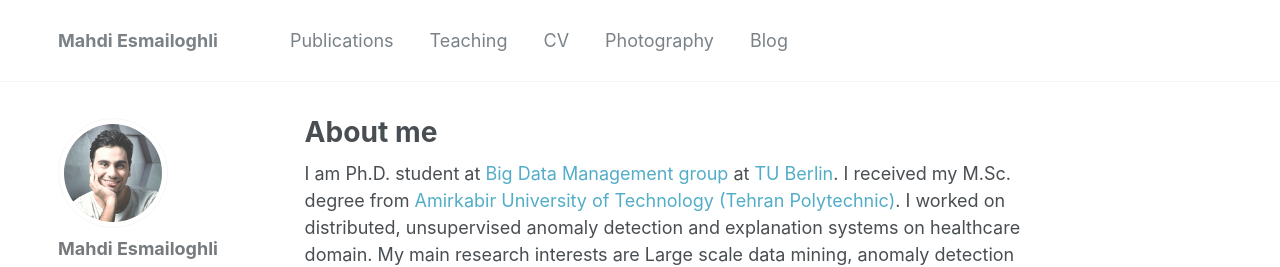
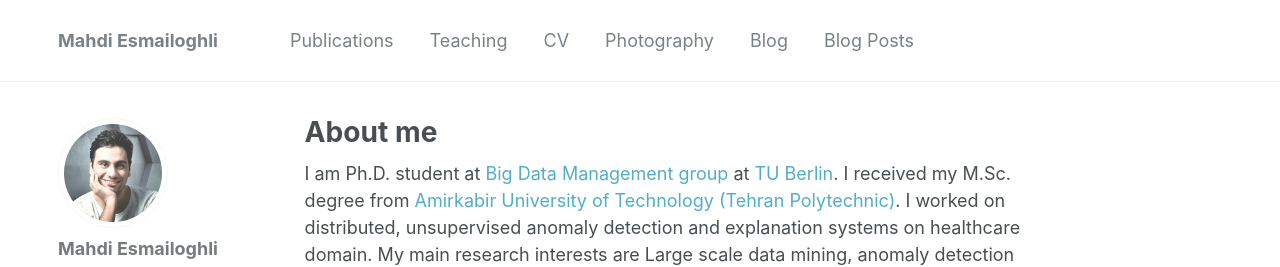
Before and after one commit to esmailoghli/esmailoghli.github.io, a Jekyll site: the page built from _pages/about.md, in a window 1280 px wide. Shown: the top 267 px of the page. Built offline with Jekyll 4.4.1, drawn with Linux system fonts in a browser that asks for light colours; a file with an impossible date is left out.

Commit message:
Update navigation.yml

```diff
--- a/_data/navigation.yml
+++ b/_data/navigation.yml
@@ -14,3 +14,6 @@ main:
 
   - title: "Blog"
     url: /blog/
+
+  - title: "Blog Posts"
+    url: /year-archive/
```
